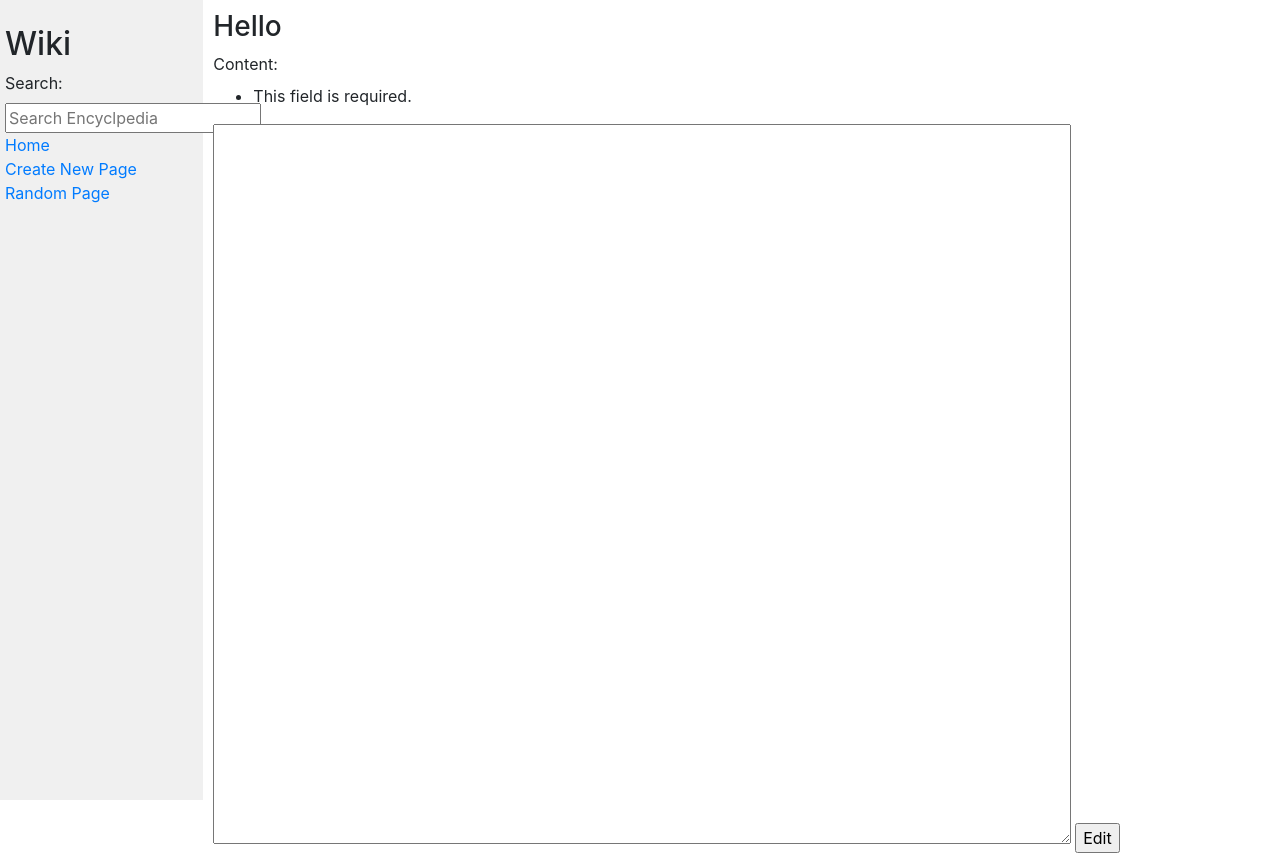
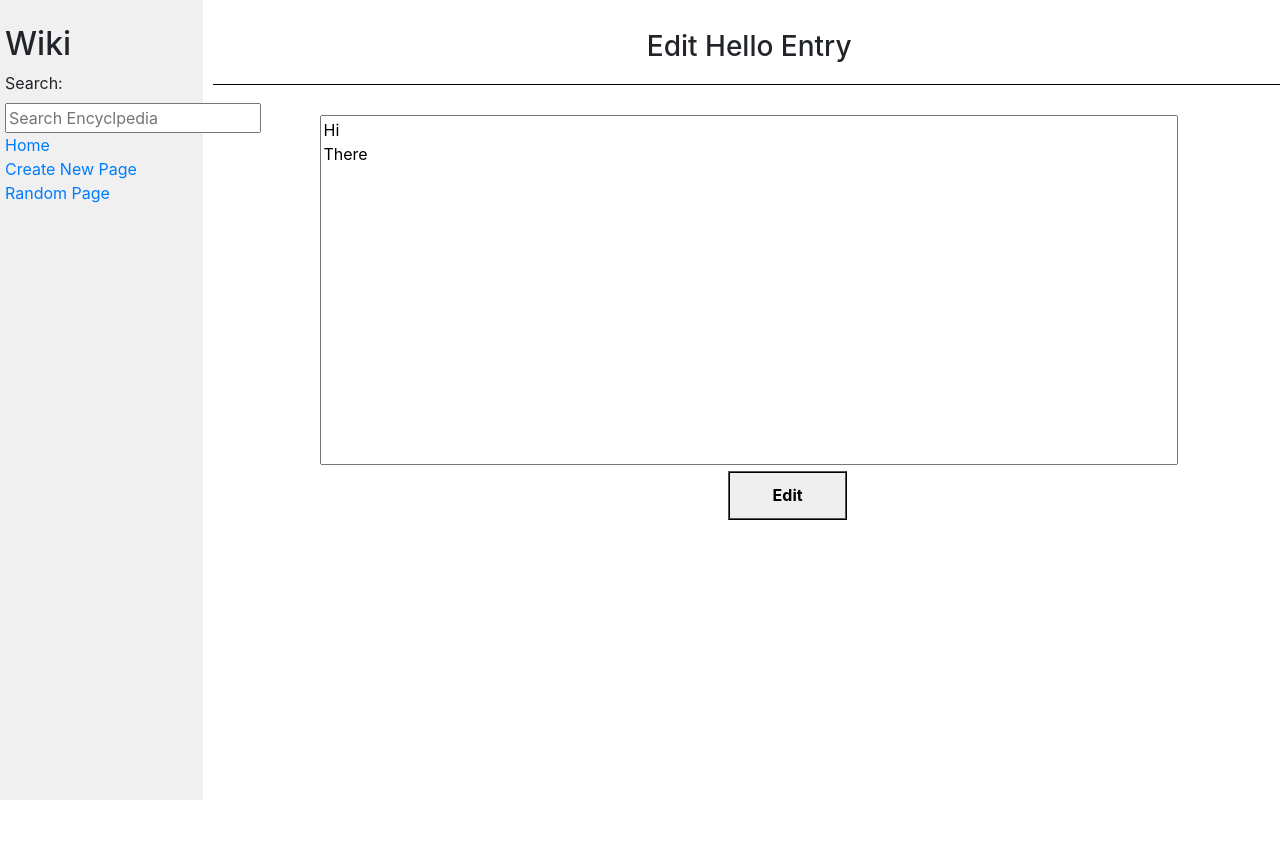
Before and after one commit to assemhossam99/Online-Encyclopedia, a Django app: page /wiki/edit/Hello in a window 1280 px wide. After the commit the page ends 800 px from the top, so only its background shows below. Run offline with Django 3.2, Linux system fonts and the light colour scheme; some libraries are stand-ins or nearby versions.

Commit message:
finished page styling

```diff
--- a/encyclopedia/static/encyclopedia/styles.css
+++ b/encyclopedia/static/encyclopedia/styles.css
@@ -1,6 +1,7 @@
 body {
     margin: 0;
     background-color: white;
+    overflow: hidden;
 }
 
 code {
@@ -36,3 +37,58 @@ textarea {
 .sidebar h2 {
     margin-top: 5px;
 }
+
+.pageHead{
+    text-align: center;
+    padding: 20px;
+    margin-bottom: 30px;
+    border-bottom: 1px ridge black;
+}
+
+.inputField
+{
+    width: 80%;
+    height: 350px;
+    resize: none;
+    margin-left: 10%;
+}
+
+.entryTitleField{
+    margin-left: 10%;
+    margin-bottom: 20px;
+}
+
+.listItems{
+    font-size: 18px;
+    margin-left: 20%;
+    margin-bottom: 10px;
+    margin-top: 10px;
+    list-style-type: none;
+    background-color: rgb(231, 231, 231);
+    text-align: center;
+    width: 60%;
+    padding: 5px;
+}
+
+.submitButton{
+    padding: 1% 4%;
+    margin-left: 48%;
+    font-weight: bold;
+    border: 2px ridge black;
+}
+.error{
+    color: red;
+    text-align: center;
+}
+
+.editPage{
+    margin-left: 48%;
+    font-size: 20px;
+}
+
+.entryText{
+    border: 1px ridge black;
+    padding: 10px 30px;
+    background-color: rgb(227, 227, 227);
+    margin: 0px 5px 50px 5px;
+}
--- a/encyclopedia/templates/encyclopedia/create.html
+++ b/encyclopedia/templates/encyclopedia/create.html
@@ -5,13 +5,13 @@
 {% endblock %}
 
 {% block body %}
-    <h3>Create New Page</h3>
+    <h3 class="pageHead">Create New Page</h3>
     {% if error == 1 %}
-        <h3>Error: there is an entry with the same title.</h3>
+        <h3 class="error">Error: there is an entry with the same title.</h3>
     {% endif %}
     <form method="post">
         {% csrf_token %}
         {{ entryForm }}
-        <input type="submit" value="Add">
+        <input type="submit" value="Add" class="submitButton">
     </form>
 {% endblock %}
--- a/encyclopedia/templates/encyclopedia/edit.html
+++ b/encyclopedia/templates/encyclopedia/edit.html
@@ -5,10 +5,10 @@
 {% endblock %}
 
 {% block body %}
-    <h3>{{ entryName }}</h3>
+    <h3 class="pageHead">Edit {{ entryName }} Entry</h3>
     <form method="post">
         {% csrf_token %}
         {{editForm}}
-        <input type="submit" value="Edit">
+        <input type="submit" value="Edit" class="submitButton">
     </form>
 {% endblock %}
--- a/encyclopedia/templates/encyclopedia/entry.html
+++ b/encyclopedia/templates/encyclopedia/entry.html
@@ -8,9 +8,10 @@
     {% if entryText == 'None' %}
         <h1>Error 404: Page not found. </h1>
     {% else %}
-        <div>
+        <h3 class="pageHead">{{title}} Entry</h3>
+        <div class="entryText">
             {{ entryText|safe }}
         </div>
-        <a href="{% url 'editPage' title%}">Edit Page</a>
+        <a href="{% url 'editPage' title%}" class="editPage">Edit Page</a>
     {% endif %}
 {% endblock %}
--- a/encyclopedia/templates/encyclopedia/index.html
+++ b/encyclopedia/templates/encyclopedia/index.html
@@ -5,11 +5,11 @@
 {% endblock %}
 
 {% block body %}
-    <h1>All Pages</h1>
+    <h1 class="pageHead">All Pages</h1>
 
     <ul>
         {% for entry in entries %}
-            <li>
+            <li  class="listItems">
                 <a href="{{ entry }}">{{ entry }}</a>
             </li>
         {% endfor %}
--- a/encyclopedia/templates/encyclopedia/results.html
+++ b/encyclopedia/templates/encyclopedia/results.html
@@ -5,10 +5,10 @@
 {% endblock %}
 
 {% block body %}
-    <h3>Search Results</h3>
+    <h3 class="pageHead">Search Results</h3>
     <ul>
         {% for entry in Entries %}
-        <li>
+        <li class="listItems">
             <a href="{{ entry }}">{{ entry }}</a>
         </li>
         {% endfor %}
--- a/encyclopedia/views.py
+++ b/encyclopedia/views.py
@@ -7,14 +7,14 @@ import random
 import markdown2
 
 class newEntryForm(forms.Form):
-    entryTitle = forms.CharField(label='Title')
-    entryText = forms.CharField(widget=forms.Textarea(attrs={'rows':'3', 'cols':'5'}), label='Content')
+    entryTitle = forms.CharField(widget= forms.TextInput (attrs={'class' : 'entryTitleField', 'placeholder' : 'Title'}), label='')
+    entryText = forms.CharField(label='', widget=forms.Textarea(attrs={'class' : 'inputField', 'placeholder' : 'Page Content'}) )
 
 class SearchForm(forms.Form):
     search = forms.CharField(widget= forms.TextInput (attrs={'placeholder':'Search Encyclpedia'}))
 
 class editForm(forms.Form):
-    entryText = forms.CharField(widget=forms.Textarea(attrs={'rows':'3', 'cols':'5'}), label='Content')
+    entryText = forms.CharField(widget=forms.Textarea(attrs={'class' : 'inputField', 'plaveholder' : 'Page Content'}), label='')
 
 def convertMarkdown(text):
     retText = markdown2.markdown(text)
@@ -94,6 +94,7 @@ def createEntry(request):
 
 def editPage(request, name):
     content = util.get_entry(name)
+    content = "".join([s for s in content.strip().splitlines(True) if s.strip()])
     dic = {'entryText' : content}
     if request.method == 'POST':
         form = editForm(request.POST)
@@ -113,7 +114,7 @@ def editPage(request, name):
 def randomPage(request):
     allEntries = util.list_entries()
     entriesSize = len(allEntries)
-    randomNumber = random.randint(0, 5)
+    randomNumber = random.randint(0, entriesSize - 1)
     curName = allEntries[randomNumber]
     return HttpResponseRedirect(reverse('entryName', args=[curName]))
     return render(request, 'encyclopedia/layout.html', {
--- /dev/null
+++ b/entries/Hello.md
@@ -0,0 +1,9 @@
+Hi
+
+
+
+
+
+
+
+There
```
Also changed, not shown: entries/Git.md (+1 -1 lines), entries/HTML.md (+18 -0 lines), entries/Python.md (+7 -1 lines), entries/Django.md (line endings or trailing spaces).
